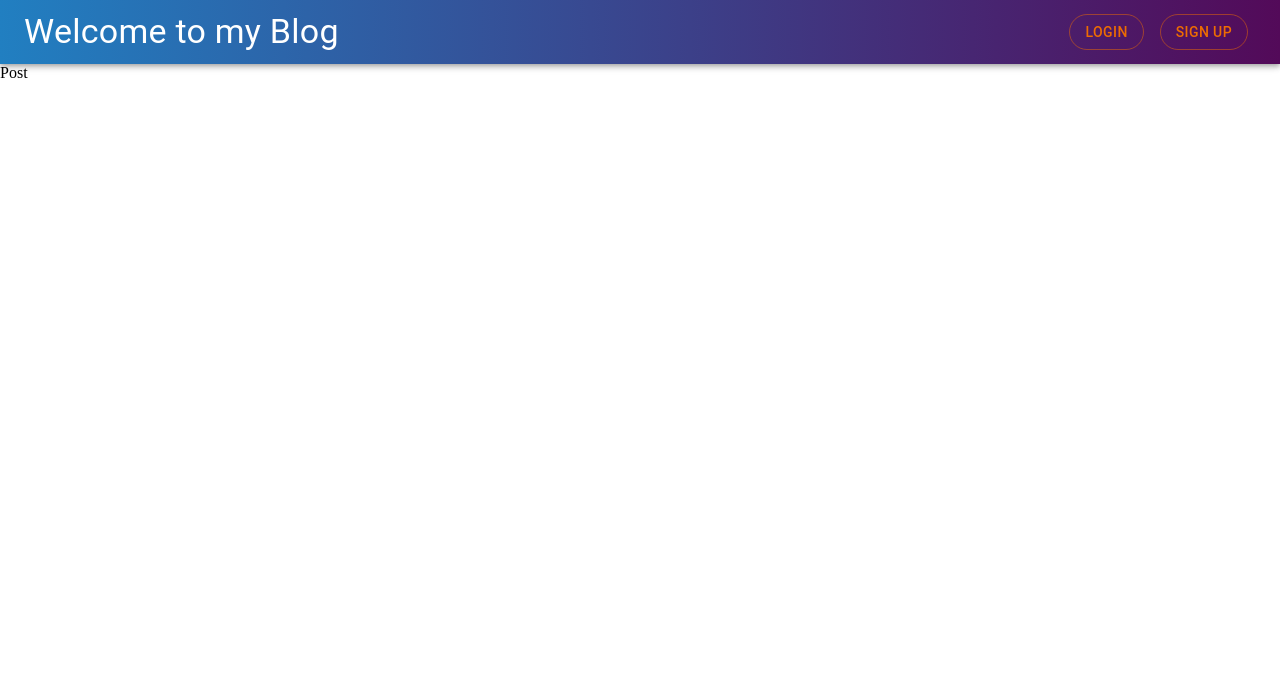
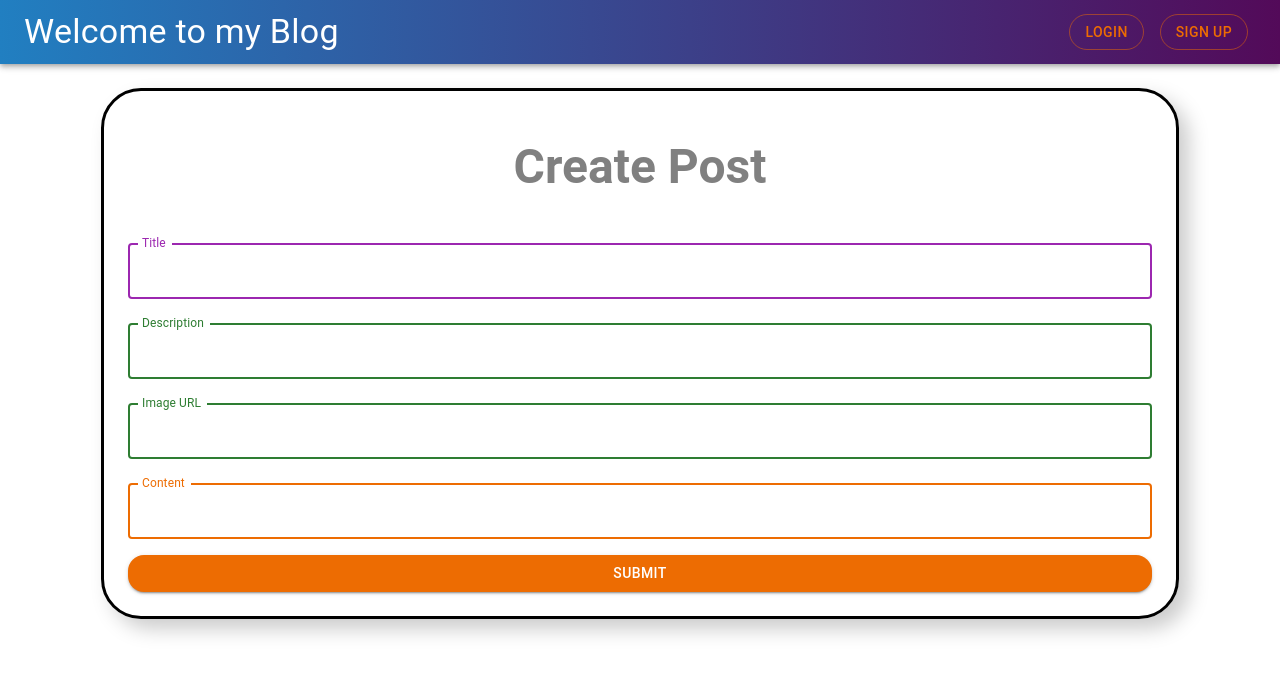
Before and after one commit to xeroxzen/My-Official-Blog-Built-Using-The-MERN-Stack, a React (Create React App) app in the folder client/: page /my-post/1 in a window 1280 px wide. Shown: the top 674 px of the page. Built offline with nearby package versions, Linux system fonts and the light colour scheme; no server answers.

Commit message:
State management

```diff
--- a/client/src/components/CreatePost.js
+++ b/client/src/components/CreatePost.js
@@ -1,11 +1,12 @@
 import React, { useState } from "react";
 import axios from "axios";
 import { Box, Typography, TextField, Button } from "@mui/material";
+import { useNavigate } from "react-router-dom";
 
 // const labelStyles = { mb: 1, mt: 2, fontSize: "24px", fontWeight: "bold" };
 
 const CreatePost = () => {
-  const [post, setPost] = useState(); // eslint-disable-next-line no-unused-vars
+  const navigate = useNavigate();
   const [inputs, setInputs] = useState({
     title: "",
     description: "",
@@ -37,9 +38,11 @@ const CreatePost = () => {
   const handleSubmit = (e) => {
     e.preventDefault();
     console.log(inputs);
-    sendRequest().then((data) => setPost(data.post));
-    // sendRequest().then((data) => console.log(data.post));
-    console.log(post);
+    sendRequest()
+      .then((data) => console.log(data))
+      .then(() => console.log("Post created successfully"))
+      .then(() => navigate("/"))
+      .then(() => navigate("/my-posts"));
   };
 
   return (
--- a/client/src/components/Post.js
+++ b/client/src/components/Post.js
@@ -1,11 +1,21 @@
 import React, { useEffect, useState } from "react";
-import { useParams } from "react-router-dom";
+import { useParams, useNavigate } from "react-router-dom";
+import { Box, Typography, TextField, Button } from "@mui/material";
 import axios from "axios";
 
 const Post = () => {
+  const navigate = useNavigate();
   const [post, setPost] = useState();
   const id = useParams().id;
   console.log(id);
+
+  const [inputs, setInputs] = useState({});
+  const handleChange = (e) => {
+    setInputs((prevState) => ({
+      ...prevState,
+      [e.target.name]: e.target.value,
+    }));
+  };
 
   const fetchPost = async () => {
     const res = await axios
@@ -16,11 +26,124 @@ const Post = () => {
   };
 
   useEffect(() => {
-    fetchPost().then((data) => setPost(data.post));
+    fetchPost().then((data) => {
+      setPost(data.post);
+      setInputs({
+        title: data.post.title,
+        description: data.post.description,
+        content: data.post.content,
+        image: data.post.image,
+      });
+    });
   }, [id]);
+
+  const sendRequest = async () => {
+    const res = await axios
+      .put(`http://localhost:5000/api/blog/update/${id}`, {
+        title: inputs.title,
+        description: inputs.description,
+        content: inputs.content,
+        image: inputs.image,
+      })
+      .catch((err) => console.log(err));
+    const data = await res.data;
+    return data;
+  };
+
   console.log(post);
 
-  return <div>Post</div>;
+  const handleSubmit = (e) => {
+    e.preventDefault();
+    console.log(inputs);
+    sendRequest()
+      .then((data) => console.log(data))
+      .then(() => alert("Post successfully updated"))
+      .then(() => navigate("/my-posts/"));
+  };
+
+  return (
+    <div>
+      <form onSubmit={handleSubmit}>
+        <Box
+          border={3}
+          borderColor="linear-gradient(90deg, rgba(33,127,193,1) 0%, rgba(83,10,89,1) 100%);"
+          borderRadius={10}
+          boxShadow="10px 10px 20px #ccc"
+          padding={3}
+          margin={"auto"}
+          marginTop={3}
+          display="flex"
+          flexDirection={"column"}
+          width={"80%"}
+        >
+          <Typography
+            fontWeight={"bold"}
+            padding={3}
+            color="grey"
+            variant="h3"
+            textAlign="center"
+          >
+            Create Post
+          </Typography>
+
+          <TextField
+            sx={{ mt: 3 }}
+            margin="auto"
+            name="title"
+            onChange={handleChange}
+            value={inputs.title}
+            label="Title"
+            color="secondary"
+            focused
+          />
+          <TextField
+            sx={{ mt: 3 }}
+            margin="auto"
+            name="description"
+            onChange={handleChange}
+            value={inputs.description}
+            label="Description"
+            // variant="filled"
+            color="success"
+            focused
+          />
+
+          <TextField
+            sx={{ mt: 3 }}
+            margin="auto"
+            name="image"
+            onChange={handleChange}
+            value={inputs.image}
+            label="Image URL"
+            // variant="filled"
+            color="success"
+            focused
+          />
+
+          <TextField
+            sx={{ mt: 3 }}
+            margin="auto"
+            name="content"
+            onChange={handleChange}
+            value={inputs.content}
+            label="Content"
+            // variant="standard"
+            color="warning"
+            focused
+          />
+
+          <Button
+            sx={{ mt: 2, borderRadius: 4 }}
+            variant="contained"
+            color="warning"
+            type="submit"
+          >
+            Submit
+          </Button>
+        </Box>
+      </form>
+    </div>
+  );
 };
 
 export default Post;
--- a/client/src/components/Posts.js
+++ b/client/src/components/Posts.js
@@ -15,7 +15,6 @@ const Posts = () => {
   useEffect(() => {
     sendRequest().then((data) => setPosts(data.posts));
   }, []);
-  console.log(posts);
   return (
     <div>
       {posts &&
--- a/client/src/components/PostsCard.js
+++ b/client/src/components/PostsCard.js
@@ -13,6 +13,7 @@ import {
 import ModeEditOutlineIcon from "@mui/icons-material/ModeEditOutline";
 import DeleteForeverIcon from "@mui/icons-material/DeleteForever";
 import { useNavigate } from "react-router-dom";
+import axios from "axios";
 
 const PostsCard = ({
   id,
@@ -29,11 +30,21 @@ const PostsCard = ({
     navigate(`/my-post/${id}`);
   };
 
+  const deleteRequest = async () => {
+    const res = await axios
+      .delete(`http://localhost:5000/api/blog/${id}`)
+      .catch((err) => console.log(err));
+    const data = await res.data;
+    return data;
+  };
   const handleDelete = () => {
-    console.log("delete");
+    deleteRequest()
+      .then(() => navigate("/"))
+      .then(() => console.log("Post successfully deleted"))
+      .then(() => navigate("/posts"));
   };
 
-  console.log(title, isUser);
+  // console.log(title, isUser);
   return (
     <div>
       {" "}
@@ -62,7 +73,7 @@ const PostsCard = ({
         <CardHeader
           avatar={
             <Avatar sx={{ bgcolor: "red" }} aria-label="recipe">
-              {author.charAt(0).toUpperCase()}
+              {author ? author.charAt(0).toUpperCase() : ""}
             </Avatar>
           }
           title={title}
--- a/client/src/components/UserPosts.js
+++ b/client/src/components/UserPosts.js
@@ -18,14 +18,15 @@ const UserPosts = () => {
   useEffect(() => {
     sendRequest().then((data) => setUser(data.user));
   }, []);
-  console.log(user);
 
   return (
     <div>
+      {" "}
       {user &&
         user.posts &&
         user.posts.map((post, index) => (
           <PostsCard
+            id={post._id}
             key={index}
             isUser={true}
             title={post.title}
```
Also changed, not shown: 2 other files (tests, documents, lock files or other folders).
